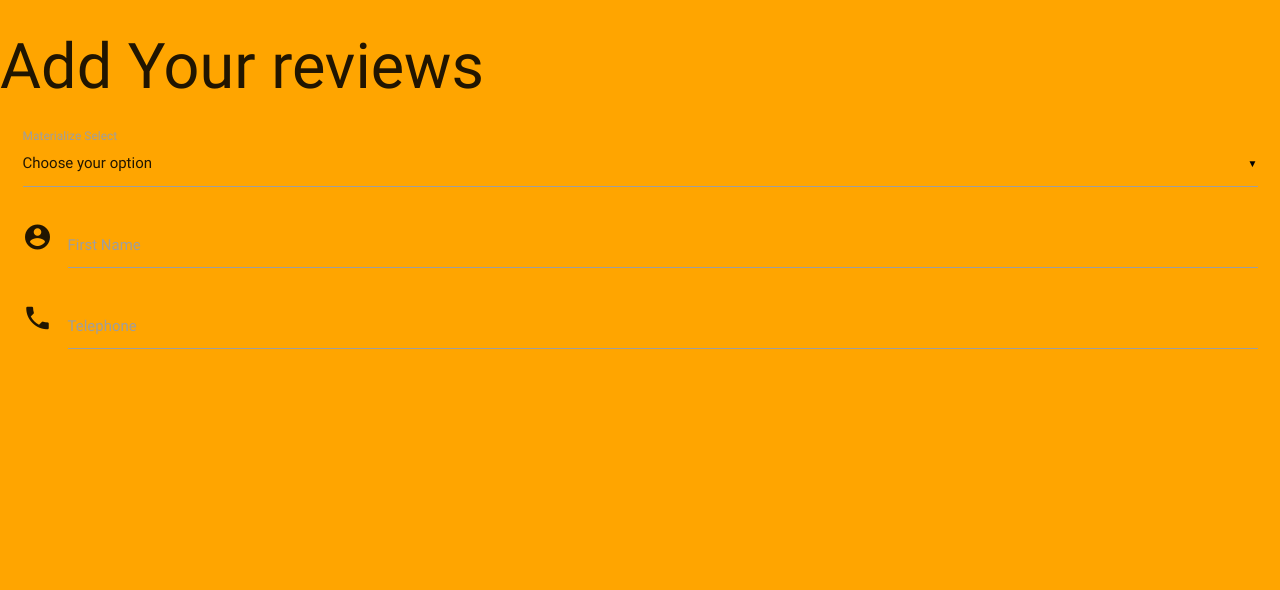
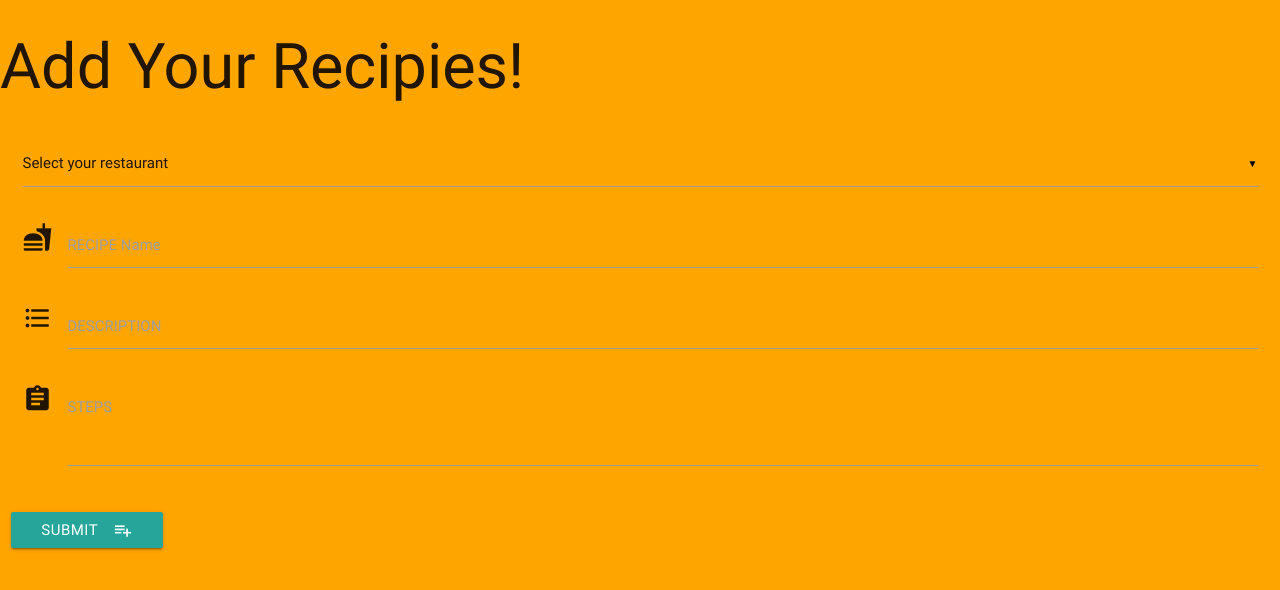
Before and after one commit to Zaidcoll/Project3, a Flask app: page /add in a window 1280 px wide. Shown: the top 590 px of the page. Run offline with Flask 2, Linux system fonts and the light colour scheme; data that the repository does not hold is empty; some libraries are stand-ins or nearby versions.

Commit message:
Added form and submit button

```diff
--- a/app.py
+++ b/app.py
@@ -13,12 +13,18 @@ mongo = PyMongo(app)
 
 @app.route('/')
 def home():
-    return render_template('home1.html', tasks = mongo.db.tasks.find())
+    return render_template('home.html', tasks = mongo.db.tasks.find())
 
 @app.route('/add')
 def add():
     return render_template('add.html',categories = mongo.db.categories.find())
 
+@app.route('/add_recipe', methods=['POST'])
+def add_recipe():
+    tasks = mongo.db.tasks
+    tasks.insert_one(request.form.to_dict())
+    return redirect(url_for('home'))
+
 if __name__ == '__main__':
     app.run(host=os.environ.get('IP'),
             port=int(os.environ.get('PORT')),
--- a/templates/add.html
+++ b/templates/add.html
@@ -1,29 +1,37 @@
-{% extends 'base.html'%}
-{% block content %}
-<h1> Add Your reviews</h1>
+{% extends 'base.html'%} {% block content %}
+<h1> Add Your Recipies!</h1>
 <div class="row">
-    <form class="col s12">
-      <div class="row">
+
+  <form action='{{url_for('add_recipe')}}' , method='POST' class="col s12">
+
     <div class="input-field col s12">
-          <select>
-            <option value="" disabled selected>Choose your option</option>
-            {%for cat in categories%}
+      <select id='category_name' name='category_name'>
+        <option value="" disabled selected>Select your restaurant</option>
+        {% for cat in categories %}
         <option value="{{cat.category_name}}">{{cat.category_name}}</option>
         {%endfor%}
     </select>
-            <label>Materialize Select</label>
+    </div>
+    <div class="row">
+      <div class="input-field col s12">
+        <i class="material-icons prefix">fastfood</i>
+        <input id="recipe_name" name='recipe_name' type="text" class="validate">
+        <label for="icon_prefix">RECIPE Name</label>
       </div>
       <div class="input-field col s12">
-          <i class="material-icons prefix">account_circle</i>
-          <input id="icon_prefix" type="text" class="validate">
-          <label for="icon_prefix">First Name</label>
+        <i class="material-icons prefix">format_list_bulleted</i>
+        <input id="description" name='description' type="text" class="validate">
+        <label for="icon_prefix">DESCRIPTION</label>
       </div>
       <div class="input-field col s12">
-          <i class="material-icons prefix">phone</i>
-          <input id="icon_telephone" type="tel" class="validate">
-          <label for="icon_telephone">Telephone</label>
+        <i class="material-icons prefix">assignment</i>
+        <textarea id="steps" name='steps' class="materialize-textarea"></textarea>
+        <label for="icon_prefix2">STEPS</label>
       </div>
     </div>
+    <button class="btn waves-effect waves-light" type="submit" name="action">Submit
+      <i class="material-icons right">playlist_add</i>
+    </button>
   </form>
 </div>
 
```
Also changed, not shown: .c9/metadata/environment/app.py (+1 -1 lines), requirements.txt (deleted, +0 -35 lines), templates/home.html (+17 -14 lines), templates/home1.html (deleted, +0 -22 lines). Lines whose indentation alone changed are shown as unchanged.
